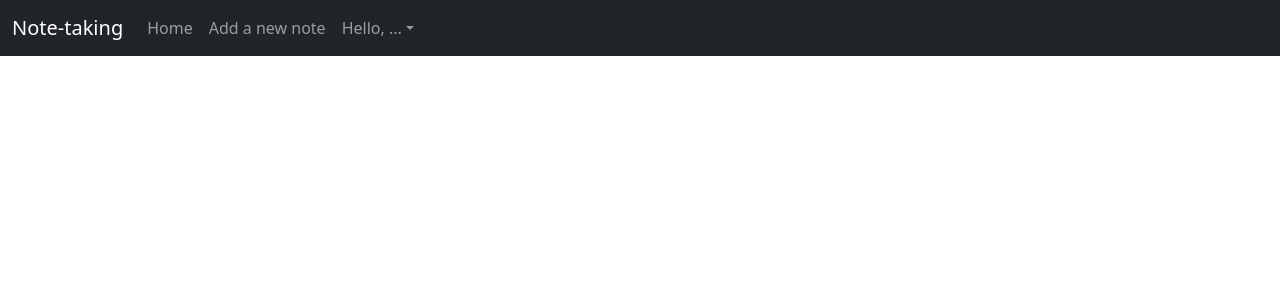
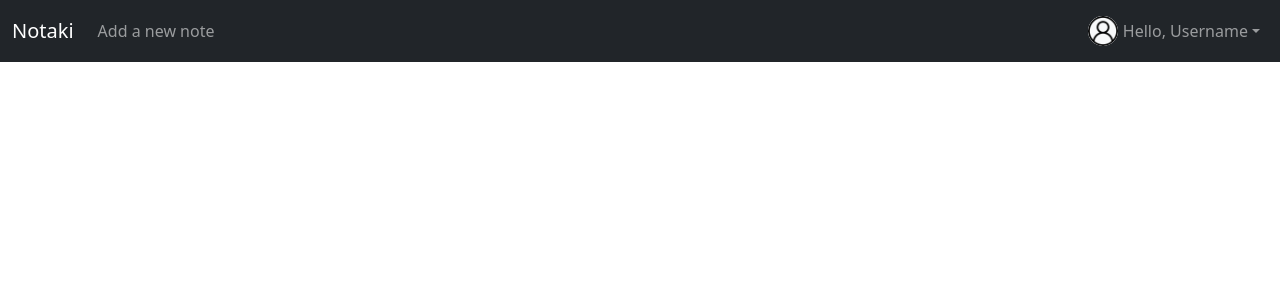
Before and after one commit to phamphukhanh/note_taking_application, a Django app: page / in a window 1280 px wide. Shown: the top 300 px of the page. Run offline with Django 5.2, Linux system fonts and the light colour scheme.

Commit message:
modify navbar items

```diff
--- a/home/templates/pages/base.html
+++ b/home/templates/pages/base.html
@@ -11,31 +11,52 @@
     </title>
     <!-- Bootstrap CSS via CDN -->
     <link href="https://cdn.jsdelivr.net/npm/bootstrap@5.3.0-alpha1/dist/css/bootstrap.min.css" rel="stylesheet" />
+    <style>
+      /* Custom styles for the navigation bar */
+      .avatar {
+        background-color: #f8f9fa;
+        width: 30px;
+        height: 30px;
+        margin-right: 5px;
+        border-radius: 50%;
+      }
+
+      .nav-link.dropdown-toggle {
+        display: inline-flex;
+        align-items: center;
+      }
+    </style>
   </head>
   <body>
-    <nav class="navbar navbar-expand-md navbar-dark bg-dark fixed-top">
+    <nav class="navbar navbar-dark bg-dark navbar-expand-lg">
       <div class="container-fluid">
-        <a class="navbar-brand" href="#">Note-taking</a>
-        <div class="collapse navbar-collapse" id="navbarNav">
-          <ul class="navbar-nav me-auto">
+        <a class="navbar-brand" href="#">Notaki</a>
+        <button class="navbar-toggler" type="button" data-bs-toggle="collapse" data-bs-target="#navbarNavDropdown" aria-controls="navbarNavDropdown" aria-expanded="false" aria-label="Toggle navigation"><span class="navbar-toggler-icon"></span></button>
+        <div class="collapse navbar-collapse" id="navbarNavDropdown">
+          <ul class="navbar-nav">
             <li class="nav-item">
-              <a class="nav-link btn btn-primary" href="#">Home</a>
-            </li>
-            <li class="nav-item">
-              <a class="nav-link btn btn-primary" href="#">Add a new note</a>
-            </li>
-            <li class="nav-item dropdown">
-              <a class="nav-link dropdown-toggle" href="#" id="navbarScrollingDropdown" role="button" data-bs-toggle="dropdown" aria-expanded="false">Hello, ...</a>
-              <ul class="dropdown-menu" aria-labelledby="navbarScrollingDropdown">
-                <li>
-                  <a class="dropdown-item" href="#">Logout</a>
-                </li>
-              </ul>
+              <a class="nav-link btn btn-primary" aria-current="page" href="#">Add a new note</a>
             </li>
           </ul>
         </div>
+        <!-- Aligning the dropdown menu to the right -->
+        <ul class="navbar-nav ms-auto">
+          <!-- Added ms-auto class here -->
+          <li class="nav-item dropdown">
+            <a class="nav-link dropdown-toggle" href="#" id="navbarDropdownMenuLink" role="button" data-bs-toggle="dropdown" aria-expanded="false">
+              <img src="/static/images/user.png" alt="Avatar" class="avatar" />
+              Hello, Username
+            </a>
+            <ul class="dropdown-menu" aria-labelledby="navbarDropdownMenuLink">
+              <li>
+                <a class="dropdown-item" href="#">Logout</a>
+              </li>
+            </ul>
+          </li>
+        </ul>
       </div>
     </nav>
+
     {% block content %}
 
     {% endblock %}
```
Also changed, not shown: static/images/user.png (added).
